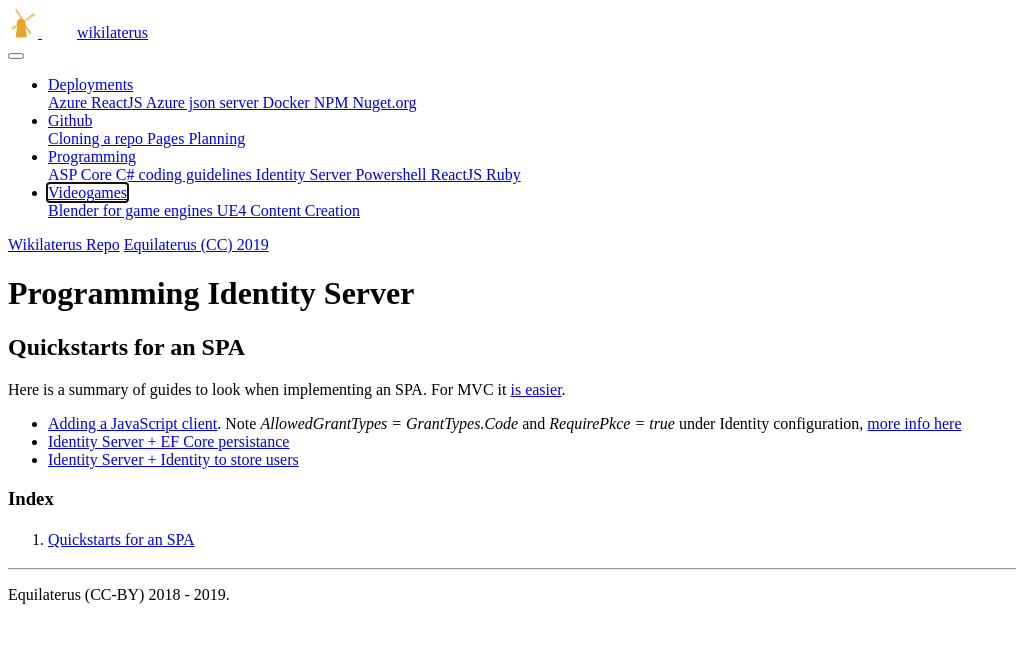
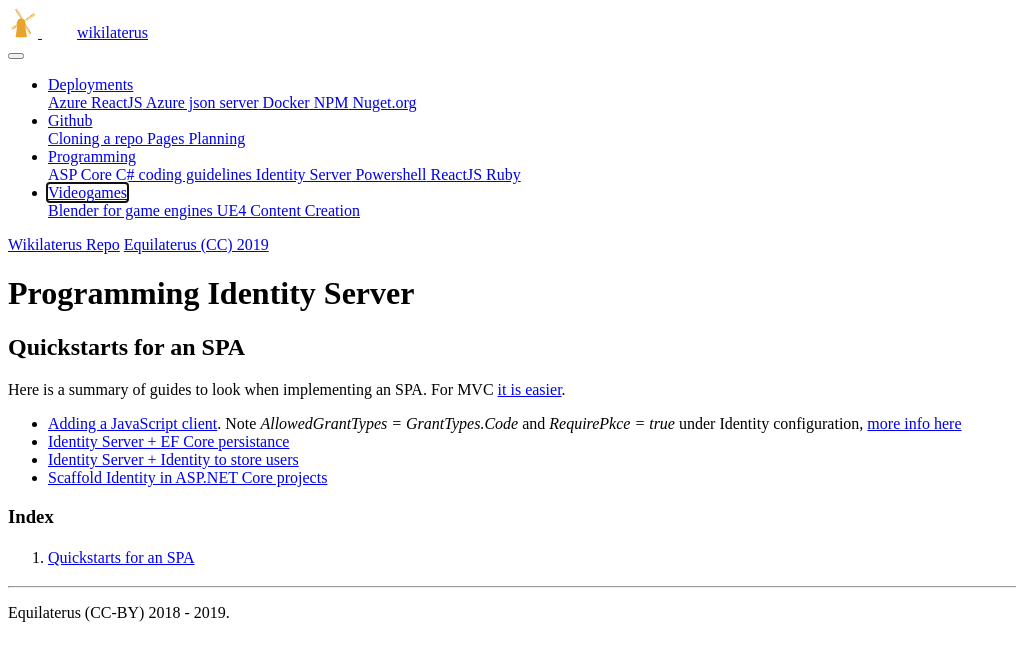
Before and after one commit to equilaterus/wikilaterus, a Jekyll site: the page built from wiki/Programming-Identity-Server.md, in a window 1280 px wide. Shown: the top 661 px of the page, without its empty margins (0-1016 px from the left). Built offline with Jekyll 4.4.1, drawn with Linux system fonts in a browser that asks for light colours; nearby versions of some CDN libraries; a style sheet for code colours, icons or effects is not loaded.

Commit message:
wiki sync identity server
Co-Authored-By: Juan Felipe Cañizares Corrales <pipecaniza@outlook.com>

```diff
--- a/wiki/Programming-Identity-Server.md
+++ b/wiki/Programming-Identity-Server.md
@@ -7,8 +7,9 @@ menu: wiki
 
 ## Quickstarts for an SPA
 
-Here is a summary of guides to look when implementing an SPA. For MVC it [is easier](http://docs.identityserver.io/en/latest/quickstarts/2_interactive_aspnetcore.html).
+Here is a summary of guides to look when implementing an SPA. For MVC [it is easier](http://docs.identityserver.io/en/latest/quickstarts/2_interactive_aspnetcore.html).
 
 * [Adding a JavaScript client](http://docs.identityserver.io/en/aspnetcore2/quickstarts/6_javascript_client.html). Note  *AllowedGrantTypes = GrantTypes.Code* and *RequirePkce = true* under Identity configuration, [more info here](http://docs.identityserver.io/en/latest/topics/grant_types.html#interactive-clients)
 * [Identity Server + EF Core persistance](http://docs.identityserver.io/en/aspnetcore2/quickstarts/7_entity_framework.html)
 * [Identity Server + Identity to store users](http://docs.identityserver.io/en/aspnetcore2/quickstarts/8_aspnet_identity.html)
+* [Scaffold Identity in ASP.NET Core projects](https://docs.microsoft.com/en-us/aspnet/core/security/authentication/scaffold-identity?view=aspnetcore-3.0&tabs=visual-studio)
```
